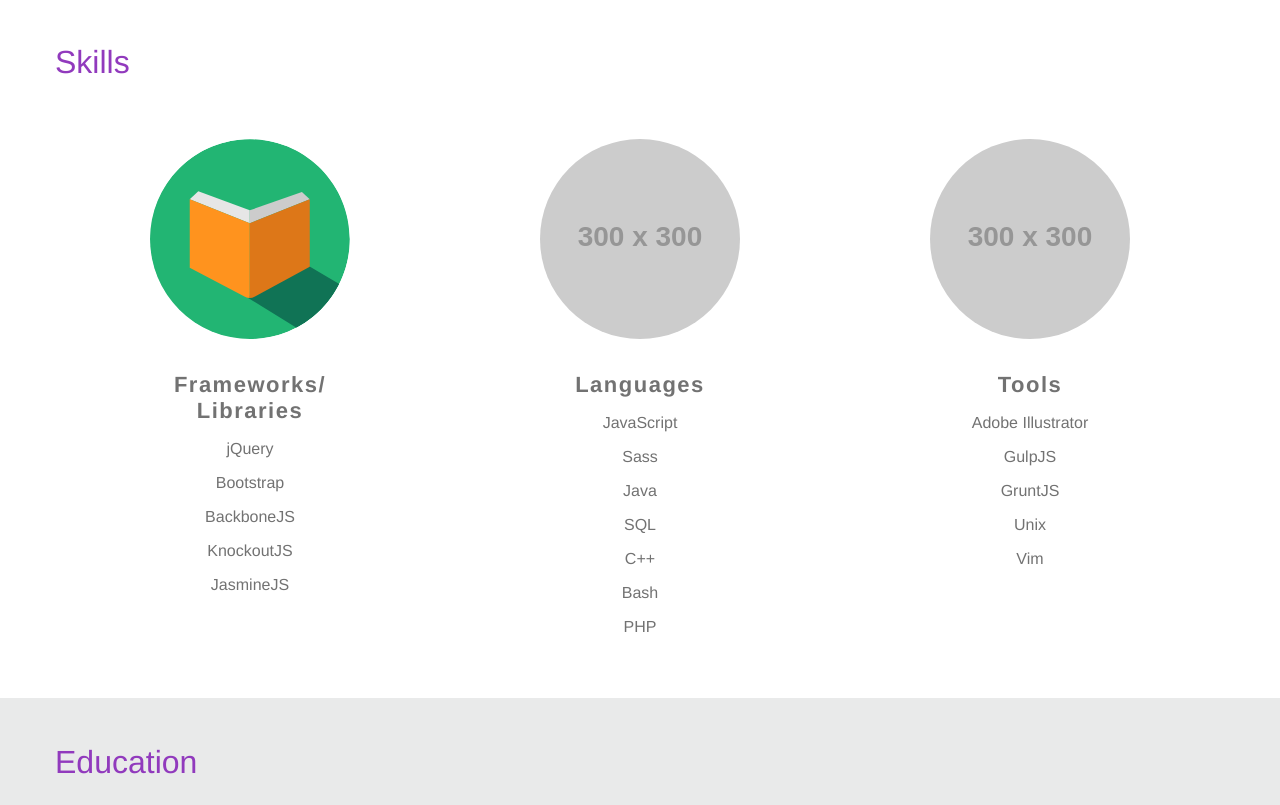
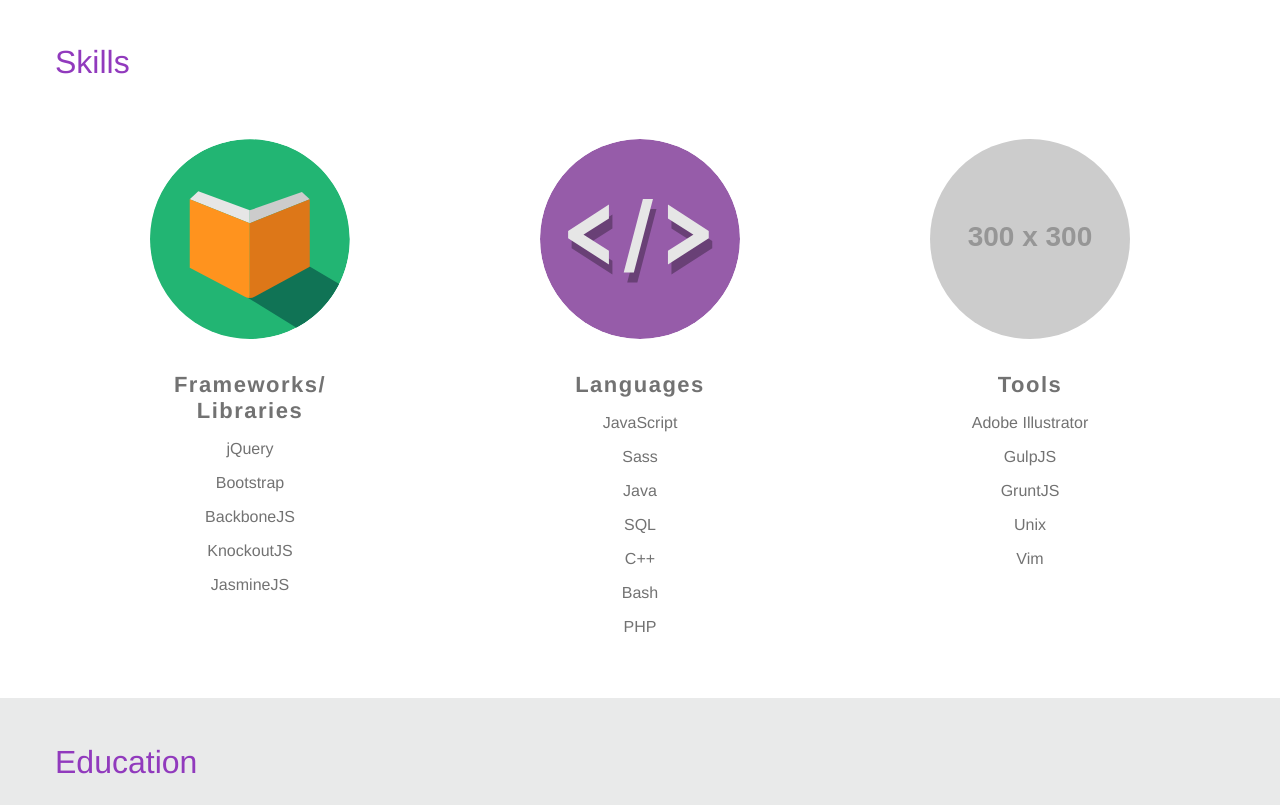
Before and after one commit to gabriel2761/gabriel2761.github.io, a website: page src/index.html in a window 1280 px wide. Shown: the part 2200-3005 px from the top of the page. Drawn offline with nearby package versions, Linux system fonts and the light colour scheme; files that its build step writes are made by us from their sources; placeholder pictures from the web are drawn by us.

Commit message:
feat: Add languages image for skills

```diff
--- a/src/index.html
+++ b/src/index.html
@@ -74,7 +74,7 @@
                 </section>
 
                 <section class="skillset">
-                    <img class="skill-img" src="http://placehold.it/300x300" alt="placeholder image">
+                    <img class="skill-img" src="img/languages.svg" alt="placeholder image">
                     <h4 class="skillset-title">Languages</h4>
                     <p class="skill-title">JavaScript</p>
                     <p class="skill-title">Sass</p>
```
Also changed, not shown: src/img/languages.svg (added).
